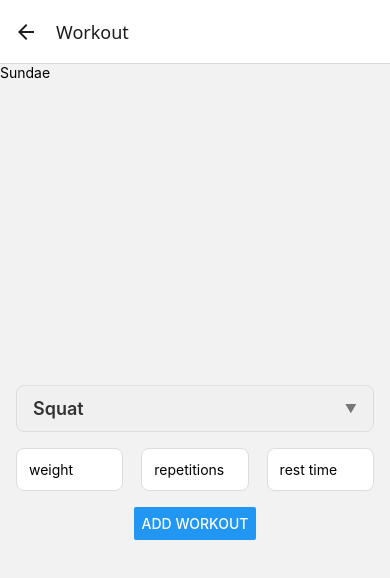
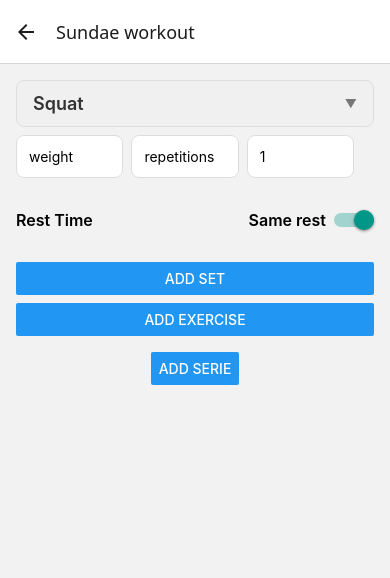
Before and after one commit to wscesar/super-workout, a React Native app: screen /Workout in a window 390 px wide. Shown: the top 578 px of the page. Built offline with nearby package versions, Linux system fonts and the light colour scheme.

Commit message:
Improve Add Workout Form

```diff
--- a/App.js
+++ b/App.js
@@ -1,17 +1,18 @@
 import { StatusBar } from 'expo-status-bar';
 import { StyleSheet } from 'react-native';
+import { Provider, useSelector } from "react-redux";
 import { NavigationContainer } from '@react-navigation/native';
 import { SafeAreaProvider, SafeAreaView } from 'react-native-safe-area-context';
 import { createNativeStackNavigator } from '@react-navigation/native-stack';
-import { Provider } from "react-redux";
+import WorkoutScreen from './src/view/WorkoutScreen';
 import HomeScreen from './src/view/HomeScreen';
-import WorkoutScreen from './src/view/WorkoutScreen';
 import { store } from "./src/store/store";
 
 
 const Stack = createNativeStackNavigator();
 
 export default function App() {
+  // const weekDay = useSelector((state) => state.weekDay.value);
   return (
     <>
       <StatusBar style="auto" />
--- a/src/store/store.js
+++ b/src/store/store.js
@@ -1,10 +1,12 @@
 import { configureStore } from "@reduxjs/toolkit";
 import weekDayReducer from "./weekDaySlice";
 import exerciseReducer from "./exerciseSlice";
+import workoutReducer from "./workoutSlice";
 
 export const store = configureStore({
   reducer: {
     weekDay: weekDayReducer,
     exercise: exerciseReducer,
+    workout: workoutReducer,
   },
 });
--- /dev/null
+++ b/src/store/workoutSlice.js
@@ -0,0 +1,18 @@
+import { createSlice } from "@reduxjs/toolkit";
+
+const workoutSlice = createSlice({
+  name: "workout",
+  initialState: { byDay: {} },
+  reducers: {
+    addSerie(state, action) {
+      const { weekDay, serie } = action.payload;
+      if (!state.byDay[weekDay]) {
+        state.byDay[weekDay] = [];
+      }
+      state.byDay[weekDay].push(serie);
+    },
+  },
+});
+
+export const { addSerie } = workoutSlice.actions;
+export default workoutSlice.reducer;
--- a/src/view/WorkoutScreen.js
+++ b/src/view/WorkoutScreen.js
@@ -1,44 +1,205 @@
-import { useEffect, useState } from "react";
-import { View, Button, StyleSheet, Text, TextInput } from "react-native";
+import { useLayoutEffect, useMemo, useState } from "react";
+import { View, ScrollView, Button, StyleSheet, Text, TextInput, Switch } from "react-native";
 import { useDispatch, useSelector } from "react-redux";
 import DropDownButton from "../components/DropDownButton";
 import { EXERCISES } from "../utils/constants";
-import { setExercise } from "../store/exerciseSlice";
+import { addSerie } from "../store/workoutSlice";
 
 
 export default function WorkoutScreen({ navigation }) {
   const weekDay = useSelector((state) => state.weekDay.value);
-  const teste = useSelector((state) => state.exercise.value);
+  const seriesForDay = useSelector(
+    (state) => state.workout.byDay[weekDay] || []
+  );
+
+  useLayoutEffect(() => {
+    navigation.setOptions({ title: `${weekDay} workout` });
+  }, [navigation]);
 
   const dispatch = useDispatch();
-  useEffect(() => {
-    dispatch(setExercise(exercise));
-  }, [dispatch]);
+  const [executions, setExecutions] = useState("1");
+  const [sameRest, setSameRest] = useState(true);
+  const [restInputs, setRestInputs] = useState([""]);
+  const [exerciseTitle, setExerciseTitle] = useState(EXERCISES[0]);
+  const [exerciseReps, setExerciseReps] = useState("");
+  const [exerciseWeight, setExerciseWeight] = useState("");
+  const [exerciseSets, setExerciseSets] = useState({ reps: [], weight: [] });
+  const [serieExercises, setSerieExercises] = useState([]);
 
-  const [reps, setReps] = useState("");
-  const [rest, setRest] = useState("");
-  const [weight, setWeight] = useState("");
-  const [title, setTitle] = useState(EXERCISES[0]);
-  // const [workout, setWorkout] = useState([]);
-  const exercise = { title, weight, reps, rest }
-  // const workout = { weekDay, exercices: [] }
+  const restCount = useMemo(() => {
+    const total = Number(executions) || 0;
+    if (total <= 1) return 0;
+    return sameRest ? 1 : total - 1;
+  }, [executions, sameRest]);
+
+  const handleAddSet = () => {
+    const repsValue = Number(exerciseReps);
+    const weightValue = Number(exerciseWeight);
+
+    if (Number.isNaN(repsValue) || Number.isNaN(weightValue)) {
+      return;
+    }
+
+    setExerciseReps("");
+    setExerciseWeight("");
+    setExerciseSets((prev) => ({
+      reps: [...prev.reps, repsValue],
+      weight: [...prev.weight, weightValue],
+    }));
+  };
+
+  const handleAddExercise = () => {
+    if (exerciseSets.reps.length === 0 || exerciseSets.weight.length === 0) {
+      return;
+    }
+
+    setExerciseSets({ reps: [], weight: [] });
+
+    setSerieExercises((prev) => [
+      ...prev,
+      {
+        title: exerciseTitle,
+        reps: exerciseSets.reps,
+        weight: exerciseSets.weight,
+      },
+    ]);
+  };
+
+  const handleAddSerie = () => {
+    const totalExecutions = Number(executions) || 0;
+
+    if (totalExecutions < 1 || serieExercises.length === 0) {
+      return;
+    }
+
+    const restValues = restInputs
+      .slice(0, restCount)
+      .map((value) => Number(value))
+      .filter((value) => !Number.isNaN(value));
+
+    if (restCount > 0 && restValues.length !== restCount) {
+      return;
+    }
+
+    dispatch(
+      addSerie({
+        weekDay,
+        serie: {
+          executions: totalExecutions,
+          exercises: serieExercises,
+          rest: restValues,
+        },
+      })
+    );
+    setExecutions("1");
+    setSameRest(true);
+    setRestInputs([""]);
+    setSerieExercises([]);
+  };
+
+  const handleRestChange = (index, value) => {
+    setRestInputs((prev) => {
+      const next = [...prev];
+      next[index] = value;
+      return next;
+    });
+  };
+
+  const renderRestInputs = () => {
+    if (restCount === 0) return null;
+    const items = Array.from({ length: restCount });
+    return (
+      <View style={[css.block]}>
+        {items.map((_, index) => (
+          <TextInput
+            key={`rest-${index}`}
+            keyboardType="numeric"
+            style={[css.input, css.w100]}
+            value={restInputs[index] || ""}
+            onChangeText={(value) => handleRestChange(index, value)}
+            placeholder={`rest ${index + 1}`}
+          />
+        ))}
+      </View>
+    );
+  };
 
   return (
-    <>
-      <Text>{weekDay}</Text>
+    <ScrollView>
       <View style={css.container}>
-        <DropDownButton list={EXERCISES} onSelect={setTitle} />
-        <View style={css.row}>
-          <TextInput keyboardType="numeric" style={css.input} value={weight} onChangeText={setWeight} placeholder="weight" />
-          <TextInput keyboardType="numeric" style={css.input} value={reps} onChangeText={setReps} placeholder="repetitions" />
-          <TextInput keyboardType="numeric" style={css.input} value={rest} onChangeText={setRest} placeholder="rest time" />
+
+        <DropDownButton list={EXERCISES} onSelect={setExerciseTitle} />
+
+        <View style={[css.row, css.block]}>
+          <TextInput
+            keyboardType="numeric"
+            style={[css.input, css.w30]}
+            value={exerciseWeight}
+            onChangeText={setExerciseWeight}
+            placeholder="weight"
+          />
+          <TextInput
+            keyboardType="numeric"
+            style={[css.input, css.w30]}
+            value={exerciseReps}
+            onChangeText={setExerciseReps}
+            placeholder="repetitions"
+          />
+          <TextInput
+            keyboardType="numeric"
+            style={[css.input, css.w30]}
+            value={executions}
+            onChangeText={setExecutions}
+            placeholder="executions"
+          />
         </View>
-        <Button
-          title="Add Workout"
-          onPress={() => dispatch(setExercise(exercise))}
-        />
+
+        <View style={css.block}>
+          <View style={[css.row, css.spaceBetween]}>
+            <Text style={css.label}>Rest Time</Text>
+            <View style={css.row}>
+              <Text style={css.label}>Same rest</Text>
+              <Switch value={sameRest} onValueChange={setSameRest} />
+            </View>
+          </View>
+          {renderRestInputs()}
+        </View>
+
+        <View style={css.block}>
+          <Button title="Add Set" onPress={handleAddSet} />
+          {exerciseSets.reps.length > 0 && (
+            <Text style={css.helperText}>
+              Sets: {exerciseSets.reps.length}
+            </Text>
+          )}
+          <Button title="Add Exercise" onPress={handleAddExercise} />
+        </View>
+
+        {serieExercises.length > 0 && (
+          <View style={css.block}>
+            <Text style={css.label}>Series exercises</Text>
+            {serieExercises.map((exercise, index) => (
+              <Text key={`${exercise.title}-${index}`}>
+                {exercise.title}: {exercise.reps.length} sets
+              </Text>
+            ))}
+          </View>
+        )}
+
+        <Button title="Add Serie" onPress={handleAddSerie} />
+
+        {seriesForDay.length > 0 && (
+          <View style={css.block}>
+            <Text style={css.label}>Series for {weekDay}</Text>
+            {seriesForDay.map((serie, index) => (
+              <Text key={`serie-${index}`}>
+                Serie {index + 1}: {serie.exercises.length} exercises
+              </Text>
+            ))}
+          </View>
+        )}
       </View>
-    </>
+    </ScrollView>
   )
 }
 
@@ -49,18 +210,45 @@ const css = StyleSheet.create({
     justifyContent: 'center',
     padding: 16,
   },
-  row: {
-    flexDirection: 'row',
-    justifyContent: 'space-between',
-    marginVertical: 16,
-    maxWidth: '100%'
-  },
+
   input: {
+    flex: 1,
+    padding: 12,
     borderWidth: 1,
     borderRadius: 8,
     borderColor: '#ddd',
-    padding: 12,
     backgroundColor: '#fff',
-    maxWidth: '30%',
+    maxHeight: 50
+  },
+
+
+  label: {
+    fontSize: 16,
+    fontWeight: '600',
+  },
+  row: {
+    flexDirection: 'row',
+    alignItems: 'center',
+    maxWidth: '100%',
+    flexWrap: 'wrap',
+    gap: 8,
+    marginVertical: 8
+  },
+  spaceBetween: { justifyContent: 'space-between', },
+  block: {
+    gap: 8,
+    width: '100%',
+    marginBottom: 16,
+  },
+  w10: { maxWidth: '20%' },
+  w20: { maxWidth: '20%' },
+  w25: { maxWidth: '25%' },
+  w30: { maxWidth: '30%' },
+  w40: { maxWidth: '40%' },
+  w45: { maxWidth: '45%' },
+  w50: { maxWidth: '50%' },
+  w100: { maxWidth: '100%' },
+  helperText: {
+    color: '#555',
   },
 });
```
